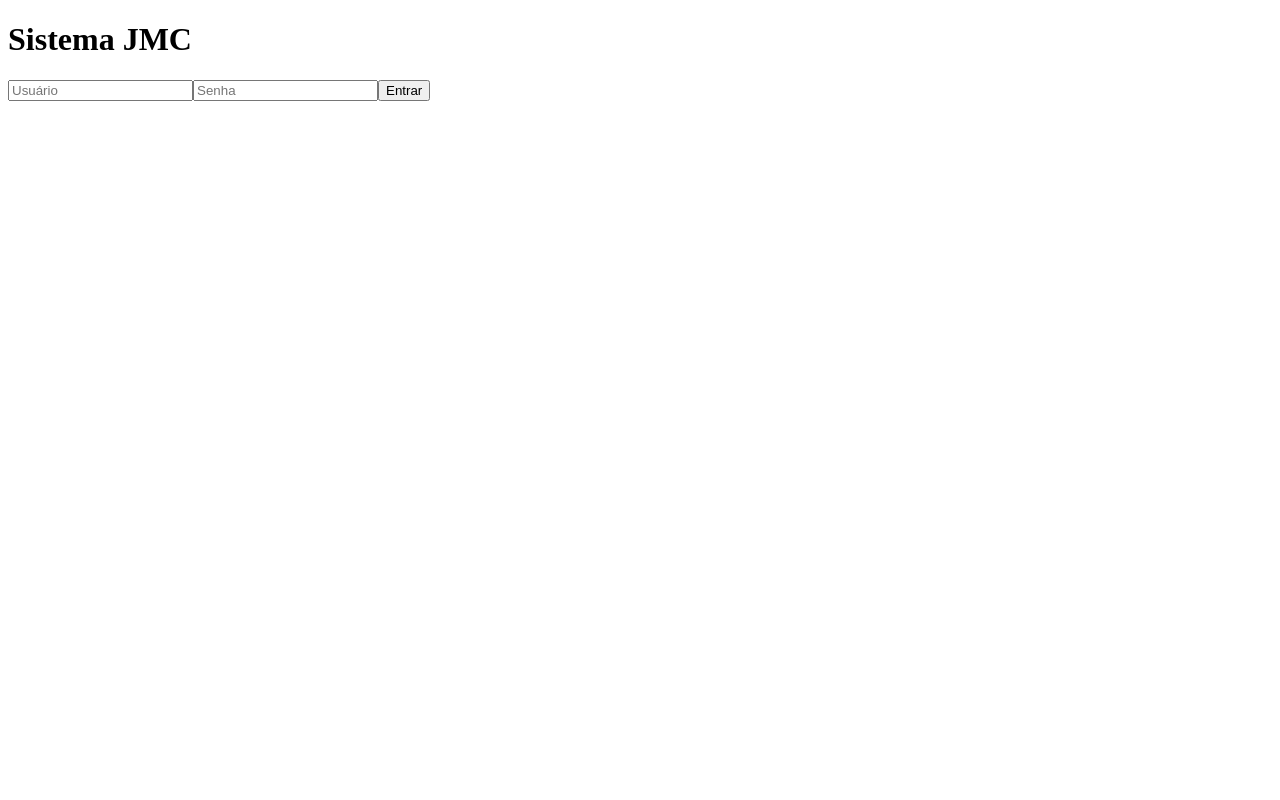
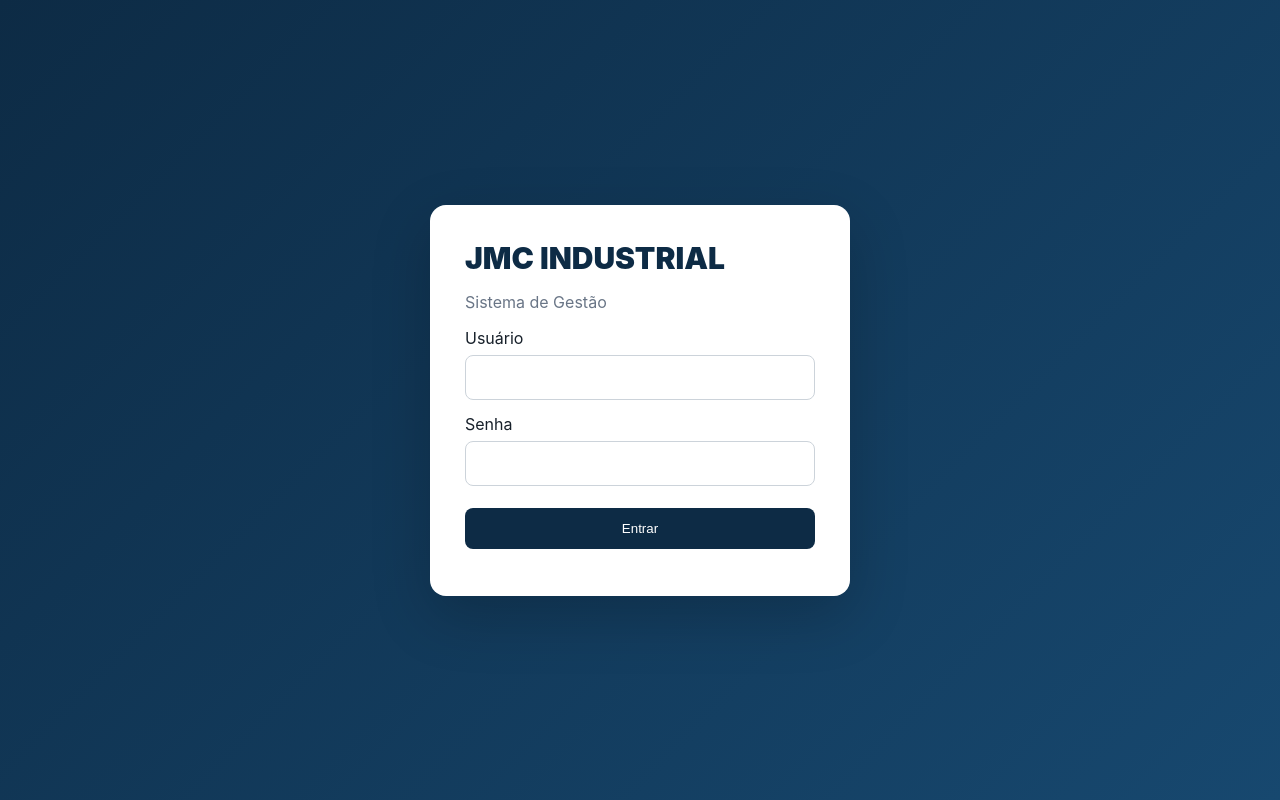
Before and after one commit to wspgm1/Projetos, a plain HTML site: page frontend/index.html in a window 1280 px wide. Drawn offline with Linux system fonts and the light colour scheme.

Commit message:
feat: criar interface web do sistema JMC

```diff
--- a/frontend/index.html
+++ b/frontend/index.html
@@ -1,3 +1,7 @@
 <!doctype html>
-<html lang="pt-BR"><head><meta charset="utf-8"><title>Sistema JMC - Login</title></head>
-<body><main><h1>Sistema JMC</h1><form id="login"><input id="username" placeholder="Usuário" required><input id="password" type="password" placeholder="Senha" required><button>Entrar</button></form><pre id="result"></pre></main><script src="app.js"></script></body></html>
+<html lang="pt-BR">
+<head><meta charset="utf-8"><meta name="viewport" content="width=device-width,initial-scale=1"><title>Sistema JMC</title><link rel="stylesheet" href="styles.css"></head>
+<body>
+<div id="loginPage" class="login-page"><div class="login-box"><div class="login-logo">JMC INDUSTRIAL</div><p class="muted">Sistema de Gestão</p><form id="login"><label>Usuário</label><input class="input" id="username" autocomplete="username" required><label>Senha</label><input class="input" id="password" type="password" autocomplete="current-password" required><button class="btn" type="submit">Entrar</button><div id="loginError" class="error"></div></form></div></div>
+<div id="app" class="app hidden"><aside class="sidebar"><div class="brand">JMC INDUSTRIAL</div><nav class="nav"><button class="active" data-page="dashboard">Dashboard</button><button data-page="users">Usuários</button><button data-page="clientes">Clientes</button><button data-page="produtos">Produtos / Estoque</button><button data-page="vendas">Vendas</button><button data-page="entregas">Entregas</button><button data-page="financeiro">Financeiro</button></nav></aside><section class="main"><header class="topbar"><strong id="pageName">Dashboard</strong><div class="user"><span id="userName">Usuário</span><span id="userRole" class="muted">Perfil</span><div class="avatar" id="avatar">J</div><button class="btn danger" id="logout">Sair</button></div></header><main class="content"><h1 class="page-title" id="title">Dashboard</h1><p class="muted" id="subtitle">Visão geral do Sistema JMC</p><div id="pageContent"></div></main></section></div><script src="app.js"></script>
+</body></html>
```
